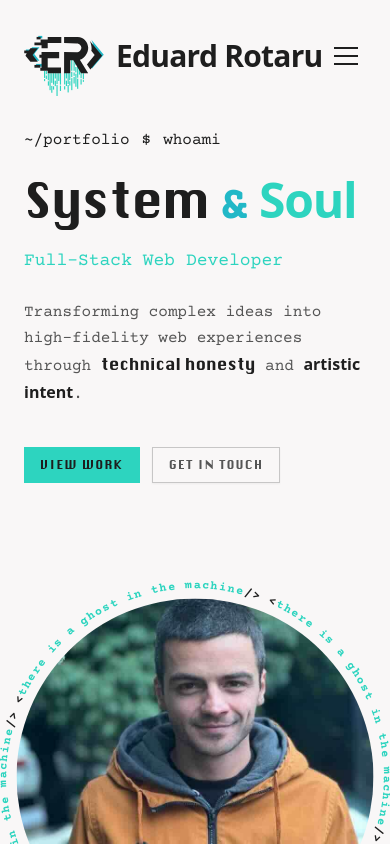
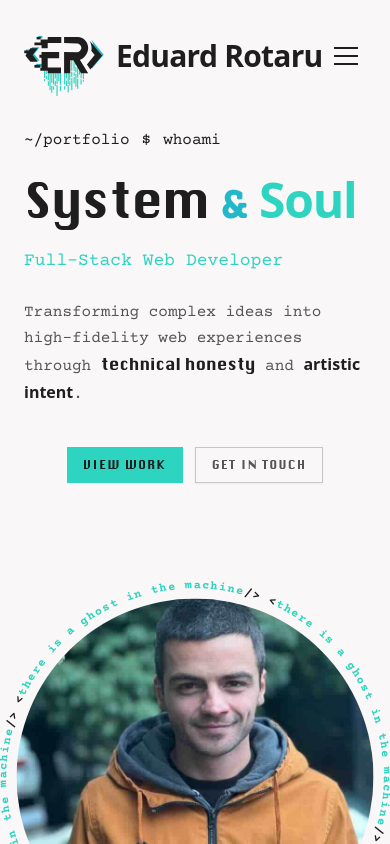
Before and after one commit to nobz226/dev-portfolio, a React (Vite) app: page / in a window 390 px wide. Shown: the top 844 px of the page. Built offline with nearby package versions, Linux system fonts and the light colour scheme; a web font is replaced by a local one.

Commit message:
Center CTAs

```diff
--- a/package.json
+++ b/package.json
@@ -23,7 +23,7 @@
     "react-router-dom": "^7.13.1",
     "tailwind-merge": "^3.5.0",
     "tailwindcss": "^4.2.1",
-    "three": "^0.184.0"
+    "three": "^0.182.0"
   },
   "devDependencies": {
     "@eslint/js": "^9.39.1",
--- a/src/pages/Home/components/HeroSection.jsx
+++ b/src/pages/Home/components/HeroSection.jsx
@@ -137,7 +137,7 @@ export default function HeroSection() {
               initial={{ opacity: 0, y: 16 }}
               animate={{ opacity: 1, y: 0 }}
               transition={{ duration: 0.5, delay: 1.5 }}
-              className="flex flex-nowrap gap-3 md:gap-4 flex-wrap md:flex-nowrap"
+              className="flex flex-nowrap gap-3 md:gap-4 flex-wrap md:flex-nowrap justify-center md:justify-start"
             >
               <Button
                 asChild
```
